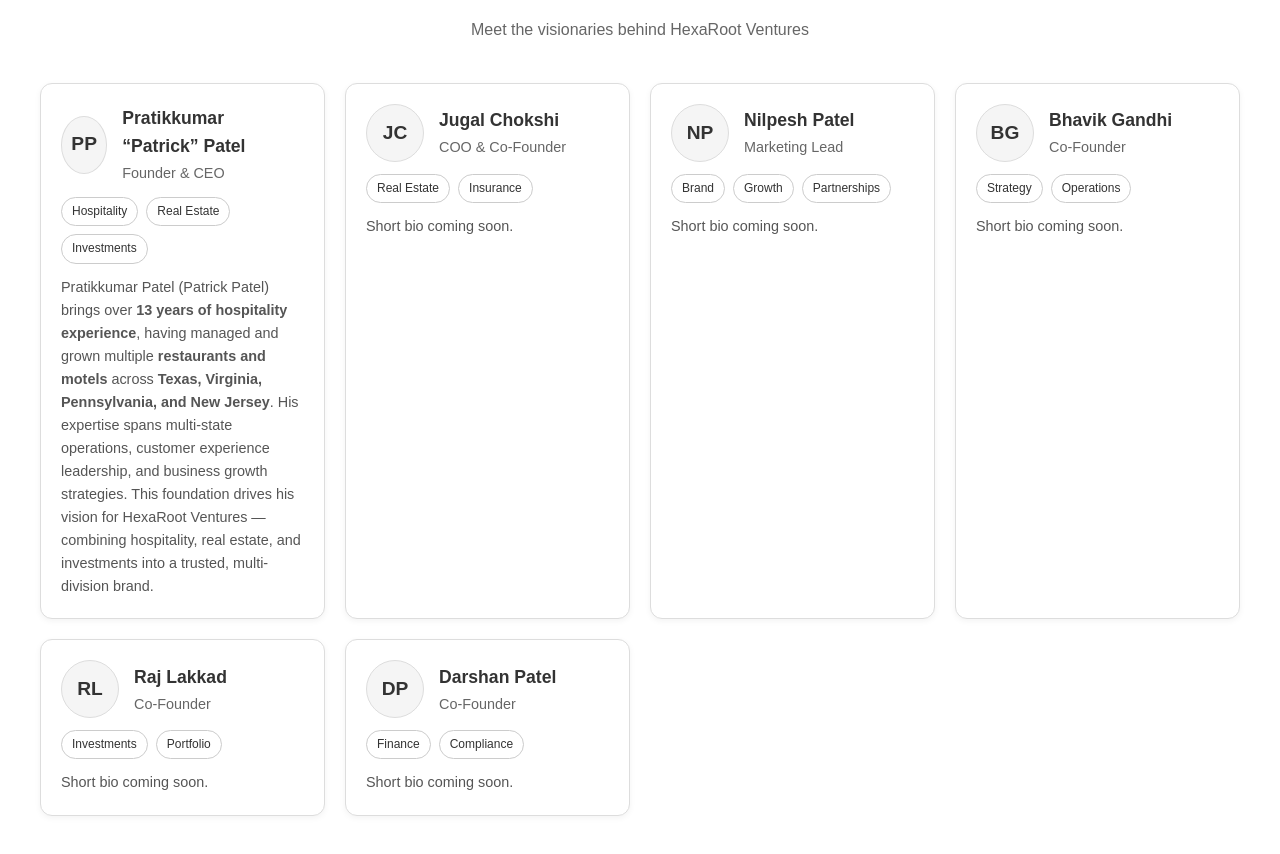
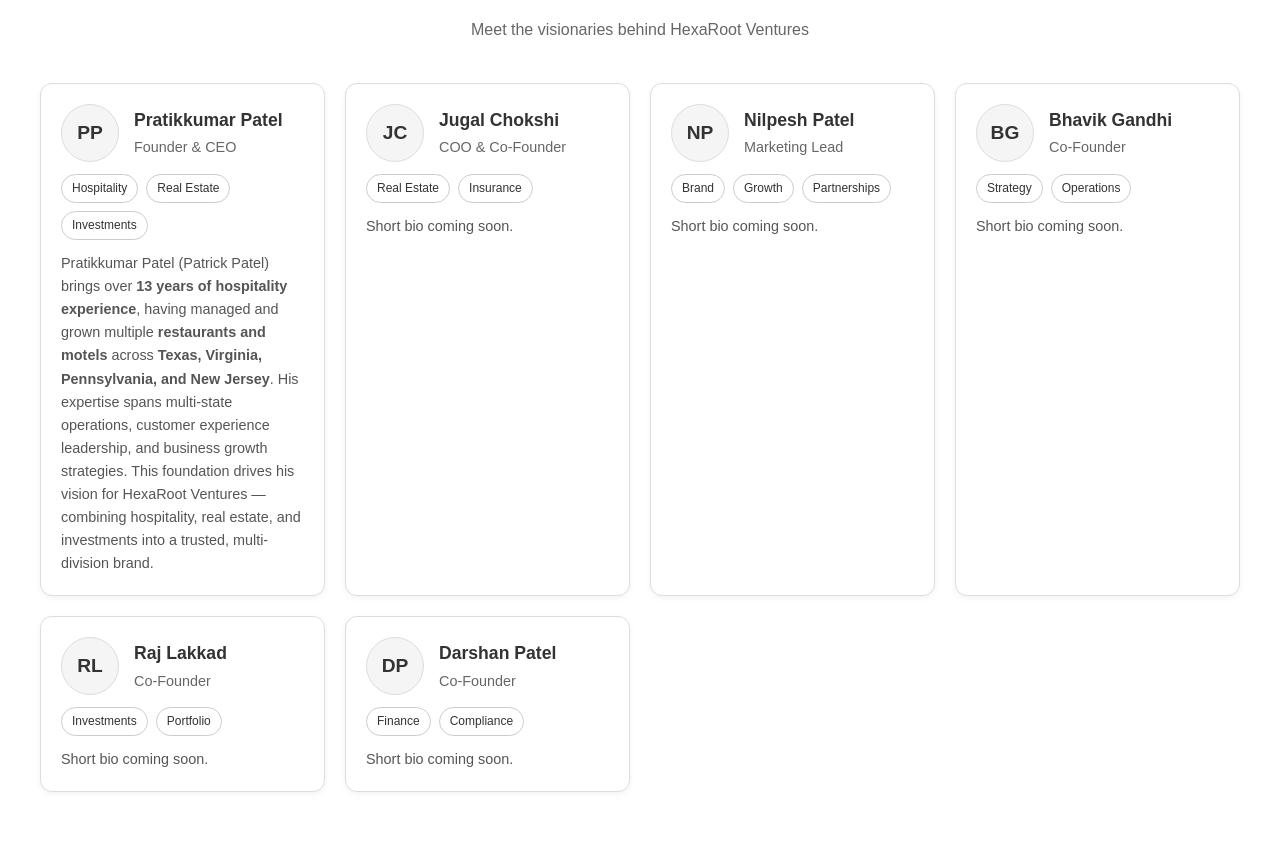
Before and after one commit to Aksharnixglobal/HexaRoot-Ventures, a plain HTML site: page index.html in a window 1280 px wide. Shown: the part 1184-2038 px from the top of the page. Drawn offline with Linux system fonts and the light colour scheme.

Commit message:
Update index.html

```diff
--- a/index.html
+++ b/index.html
@@ -99,7 +99,7 @@
         <div class="card-header">
           <div class="avatar">PP</div>
           <div>
-            <h3>Pratikkumar “Patrick” Patel</h3>
+            <h3>Pratikkumar Patel</h3>
             <p>Founder & CEO</p>
           </div>
         </div>
```
